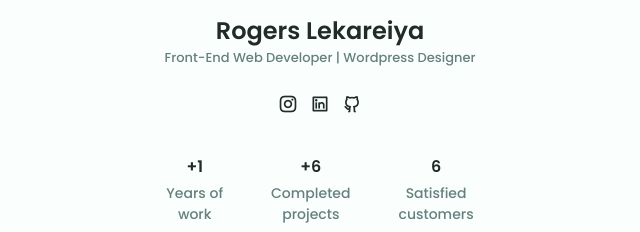
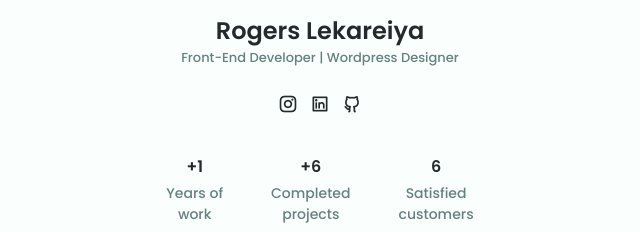
Before and after one commit to Luanrogers/portfolio, a plain HTML site: page index.html in a window 1280 px wide. Shown: the part 202-434 px from the top of the page, 320-960 px from the left. Drawn offline with nearby package versions, Linux system fonts and the light colour scheme.

Commit message:
Update index.html

```diff
--- a/index.html
+++ b/index.html
@@ -31,7 +31,7 @@
                     </div>
 
                     <h2 class="profile__name">Rogers Lekareiya</h2>
-                    <h3 class="profile__profession">Front-End Web Developer | Wordpress Designer</h3>
+                    <h3 class="profile__profession">Front-End Developer | Wordpress Designer</h3>
 
                     <ul class="profile__social">
                         <a href="https://www.instagram.com/kareiyagram/" target="_blank" class="profile__social-link">
```
